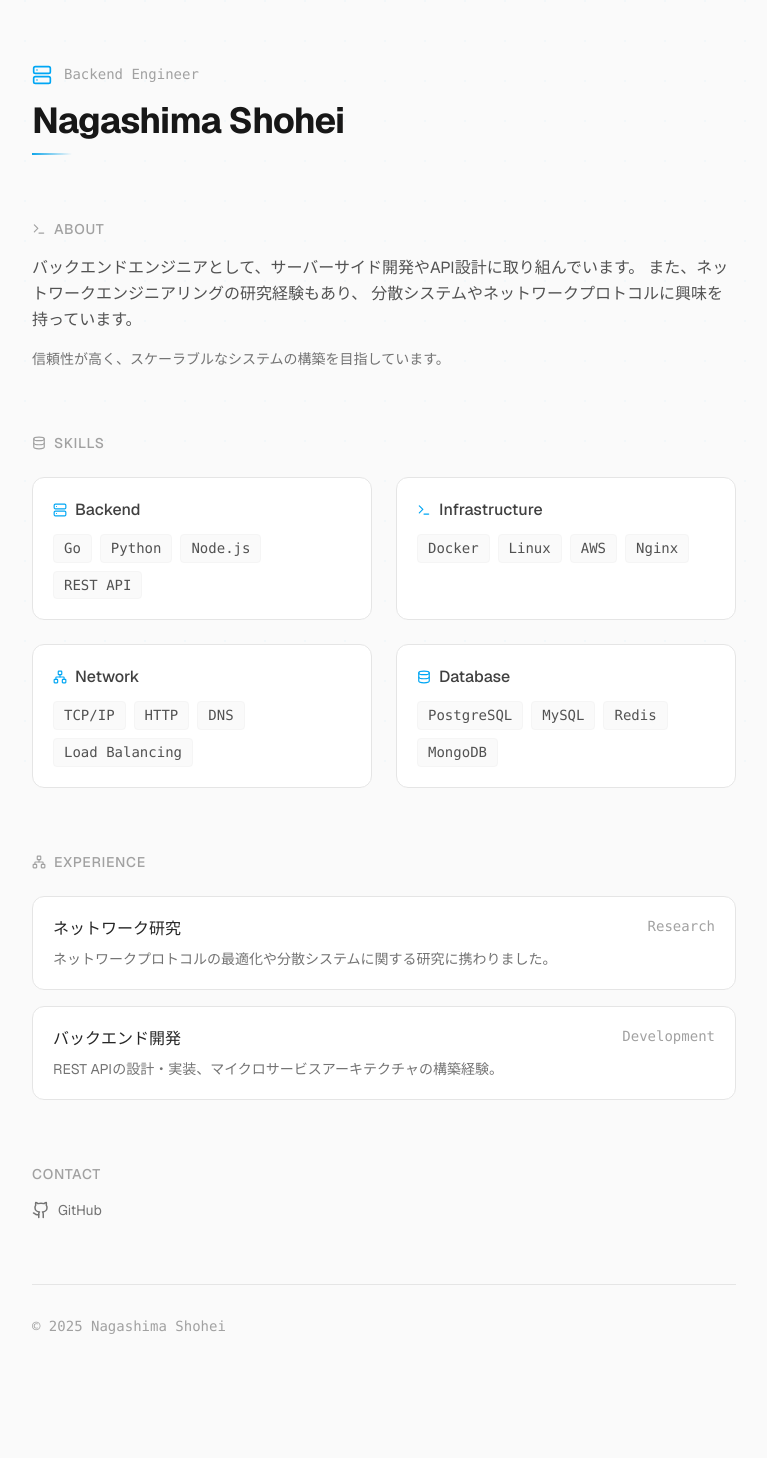
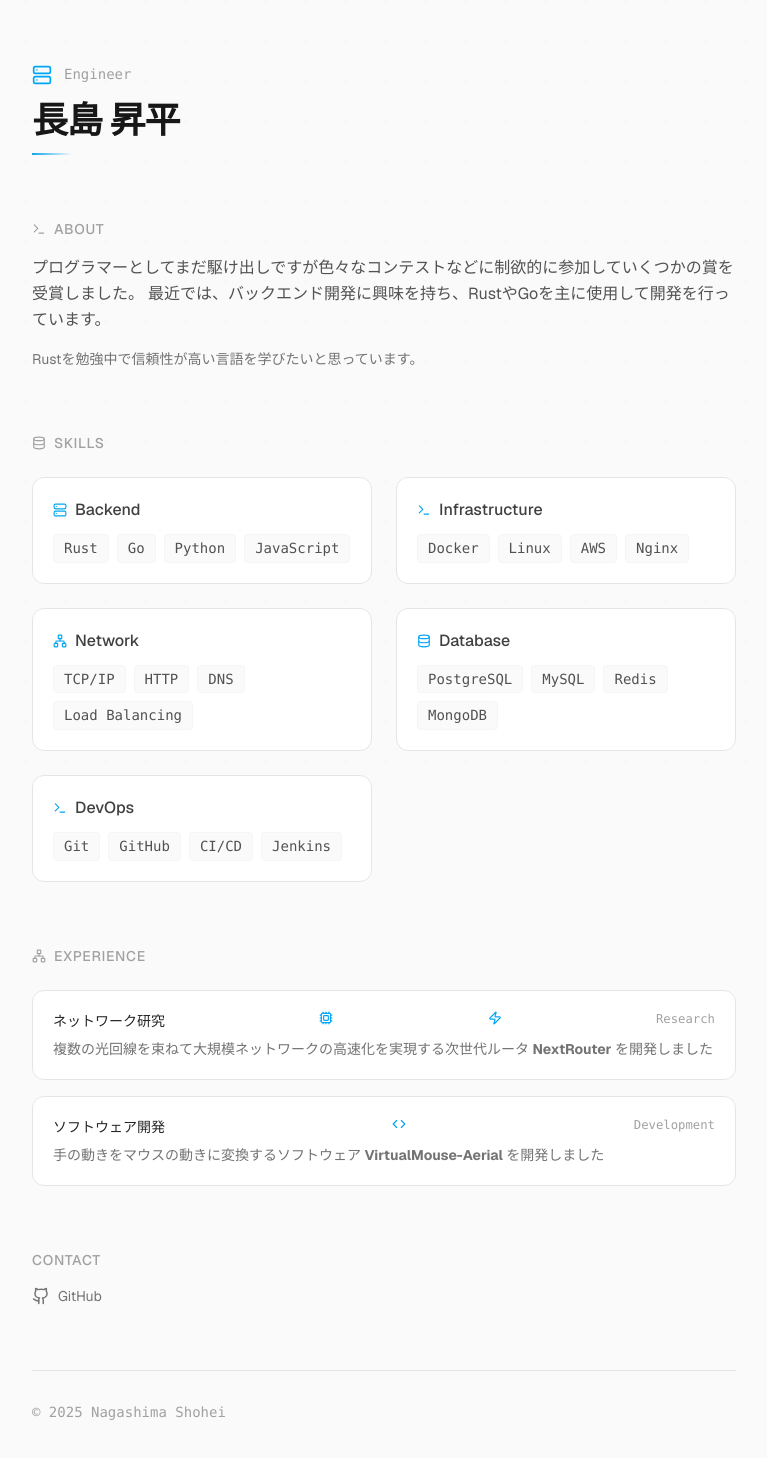
Before and after one commit to IT-F-30/nagashima.shohei, a Next.js app: page / in a window 1280 px wide. Shown: the top 1458 px of the page, without its empty margins (256-1023 px from the left). Before the commit the page ends 1399 px from the top, so only its background shows below. Built offline with nearby package versions, Linux system fonts and the light colour scheme.

Commit message:
feat: update portfolio content with new skills, project details, and localized biographical text.

```diff
--- a/src/app/page.tsx
+++ b/src/app/page.tsx
@@ -1,14 +1,15 @@
 "use client";
 
 import { motion } from "framer-motion";
-import { Github, Server, Network, Database, Terminal } from "lucide-react";
+import { Github, Server, Network, Database, Terminal, Cpu, Zap, Code } from "lucide-react";
 
 export default function Home() {
   const skills = [
-    { category: "Backend", items: ["Go", "Python", "Node.js", "REST API"] },
+    { category: "Backend", items: ["Rust", "Go", "Python", "JavaScript"] },
     { category: "Infrastructure", items: ["Docker", "Linux", "AWS", "Nginx"] },
     { category: "Network", items: ["TCP/IP", "HTTP", "DNS", "Load Balancing"] },
     { category: "Database", items: ["PostgreSQL", "MySQL", "Redis", "MongoDB"] },
+    { category: "DevOps", items: ["Git", "GitHub", "CI/CD", "Jenkins"] },
   ];
 
   return (
@@ -25,10 +26,10 @@ export default function Home() {
       >
         <div className="flex items-center gap-3 mb-4">
           <Server size={20} className="text-sky-500" />
-          <span className="mono text-neutral-400">Backend Engineer</span>
+          <span className="mono text-neutral-400">Engineer</span>
         </div>
         <h1 className="font-syne text-3xl md:text-4xl font-bold tracking-tight mb-3">
-          Nagashima Shohei
+          長島 昇平
         </h1>
         <div className="accent-line" />
       </motion.header>
@@ -45,12 +46,11 @@ export default function Home() {
           About
         </h2>
         <p className="text-neutral-600 leading-relaxed mb-4">
-          バックエンドエンジニアとして、サーバーサイド開発やAPI設計に取り組んでいます。
-          また、ネットワークエンジニアリングの研究経験もあり、
-          分散システムやネットワークプロトコルに興味を持っています。
+          プログラマーとしてまだ駆け出しですが色々なコンテストなどに制欲的に参加していくつかの賞を受賞しました。
+          最近では、バックエンド開発に興味を持ち、RustやGoを主に使用して開発を行っています。
         </p>
         <p className="text-neutral-500 text-sm">
-          信頼性が高く、スケーラブルなシステムの構築を目指しています。
+          Rustを勉強中で信頼性が高い言語を学びたいと思っています。
         </p>
       </motion.section>
 
@@ -73,6 +73,7 @@ export default function Home() {
                 {group.category === "Infrastructure" && <Terminal size={14} className="text-sky-500" />}
                 {group.category === "Network" && <Network size={14} className="text-sky-500" />}
                 {group.category === "Database" && <Database size={14} className="text-sky-500" />}
+                {group.category === "DevOps" && <Terminal size={14} className="text-sky-500" />}
                 {group.category}
               </h3>
               <div className="flex flex-wrap gap-2">
@@ -103,22 +104,29 @@ export default function Home() {
         </h2>
         <div className="space-y-4">
           <div className="card p-5">
+            <a href="https://jr.mitou.org/projects/2025/nextrouter" className="text-sm text-neutral-500">
               <div className="flex items-start justify-between mb-2">
                 <h3 className="font-medium text-neutral-800">ネットワーク研究</h3>
+                <Cpu size={14} className="text-sky-500" />
+                <Zap size={14} className="text-sky-500" />
                 <span className="mono text-xs text-neutral-400">Research</span>
               </div>
               <p className="text-sm text-neutral-500">
-              ネットワークプロトコルの最適化や分散システムに関する研究に携わりました。
+                複数の光回線を束ねて大規模ネットワークの高速化を実現する次世代ルータ <b>NextRouter</b> を開発しました
               </p>
+            </a>
           </div>
           <div className="card p-5">
+            <a href="https://zenjyocon.jp/" className="text-sm text-neutral-500">
               <div className="flex items-start justify-between mb-2">
-              <h3 className="font-medium text-neutral-800">バックエンド開発</h3>
+                <h3 className="font-medium text-neutral-800">ソフトウェア開発</h3>
+                <Code size={14} className="text-sky-500" />
                 <span className="mono text-xs text-neutral-400">Development</span>
               </div>
               <p className="text-sm text-neutral-500">
-              REST APIの設計・実装、マイクロサービスアーキテクチャの構築経験。
+                手の動きをマウスの動きに変換するソフトウェア <b>VirtualMouse-Aerial</b> を開発しました
               </p>
+            </a>
           </div>
         </div>
       </motion.section>
```
Lines whose indentation alone changed are shown as unchanged.
